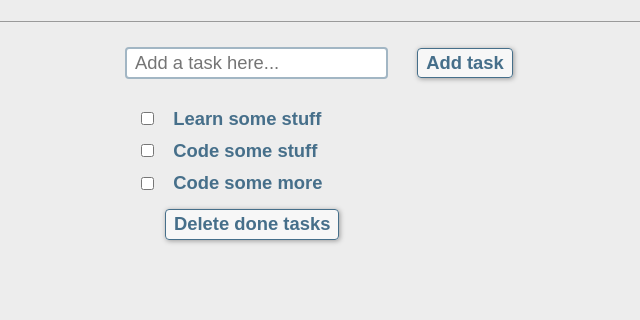
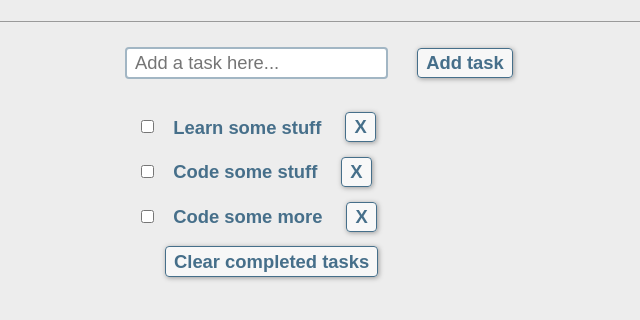
Before and after one commit to PunainenAurinko/Angular-To-Do-List, a plain HTML site: page index.html in a window 1280 px wide. Shown: the part 70-390 px from the top of the page, without its empty margins (369-1009 px from the left). Drawn offline with nearby package versions, Linux system fonts and the light colour scheme.

Commit message:
added delete buttons for each li element

```diff
--- a/css/main.css
+++ b/css/main.css
@@ -434,7 +434,7 @@ h1 {
     text-align: center;
 }
 
-input, #button {
+input, .button {
     font-family: advent-pro, sans-serif;
     margin-left: 1.5rem;
     margin-top: 0.9rem;
@@ -443,7 +443,7 @@ input, #button {
     border-radius: 4px;
 }
 
-#button {
+.button {
     font-weight: 700;
     outline: none;
     border-style: none;
@@ -455,7 +455,7 @@ input, #button {
             box-shadow: 1px 1px 5px 0px rgba(0,0,0,0.35);
 }
 
-#button:hover {
+.button:hover {
     transition-duration: 0.3s;
     color: rgba(255, 255, 255, 0.8);
     background: #466f8a;
--- a/index.html
+++ b/index.html
@@ -19,14 +19,14 @@
     <div>
         <form ng-submit="addTask()" name="form">
             <input ng-model="newTask" type="text" placeholder="Add a task here..." id="input" required>
-            <input type="submit" value="Add task" id="button">
+            <input type="submit" value="Add task" class="button">
         </form>
         <form>
             <ul>
                 <li ng-repeat="task in tasks">
-                    <input ng-model="task.done" type="checkbox" id="checkbox"><span ng-class="{'done':task.done}">{{task.title}}</span>
+                    <input ng-model="task.done" type="checkbox" id="checkbox"><span ng-class="{'done':task.done}">{{task.title}}</span><input ng-click="deleteTask($index)" type="submit" value="X" class="button">
                 </li>
-                <input ng-click="clearDoneTasks()" type="submit" value="Delete done tasks" id="button">
+                <input ng-click="clearCompletedTasks()" type="submit" value="Clear completed tasks" class="button">
             </ul>
         </form>
     </div>
--- a/js/main.js
+++ b/js/main.js
@@ -28,10 +28,15 @@ todoApp.controller('todoListController', ['$scope', function ($scope) {
         $scope.newTask = '';
     }
 
-    $scope.clearDoneTasks = function () {
+    $scope.clearCompletedTasks = function () {
         $scope.tasks = $scope.tasks.filter(function (item) {
             return !item.done;
         })
     }
 
+    $scope.deleteTask = function (item) {
+        var index = $scope.tasks.indexOf(item);
+        $scope.tasks.splice(index, 1);
+    }
+
 }]);
```
Also changed, not shown: codesnippets.txt.
